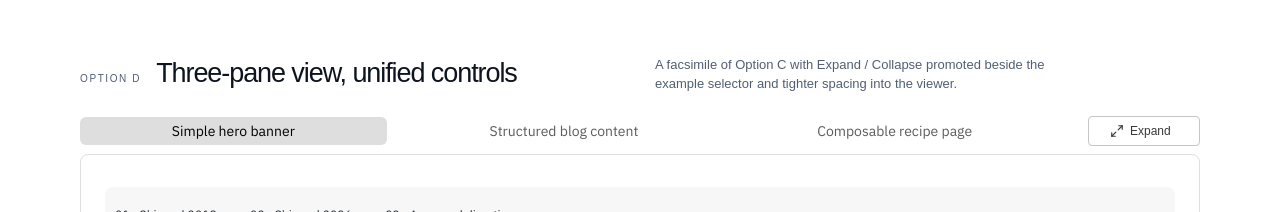
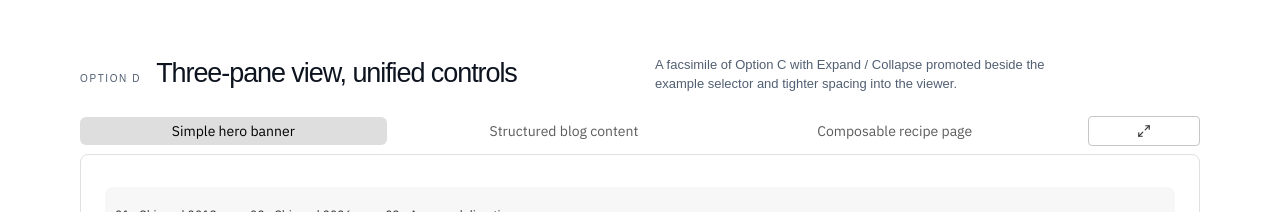
Before and after one commit to dbrown1976/nga-ui-evolution, a Next.js app: page / in a window 1280 px wide. Shown: the part 3340-3552 px from the top of the page. Built offline with nearby package versions, Linux system fonts and the light colour scheme.

Commit message:
Simplify Option D expand control

```diff
--- a/components/prototype/prototype.tsx
+++ b/components/prototype/prototype.tsx
@@ -317,14 +317,7 @@ function OptionD(props: { mode: PreviewMode; focalPoint: boolean }) {
           aria-expanded={expanded}
           aria-label={expanded ? 'Collapse comparison' : 'Expand comparison'}
         >
-          <span className="option-d-expand-icon" aria-hidden="true">
-            <Maximize2 className="option-d-icon-expand" />
-            <Minimize2 className="option-d-icon-collapse" />
-          </span>
-          <span className="option-d-expand-label" aria-hidden="true">
-            <span className="option-d-label-expand">Expand</span>
-            <span className="option-d-label-collapse">Collapse</span>
-          </span>
+          {expanded ? <Minimize2 aria-hidden="true" /> : <Maximize2 aria-hidden="true" />}
         </button>
       </div>
       <PreviewFrame mode={props.mode}>
```
